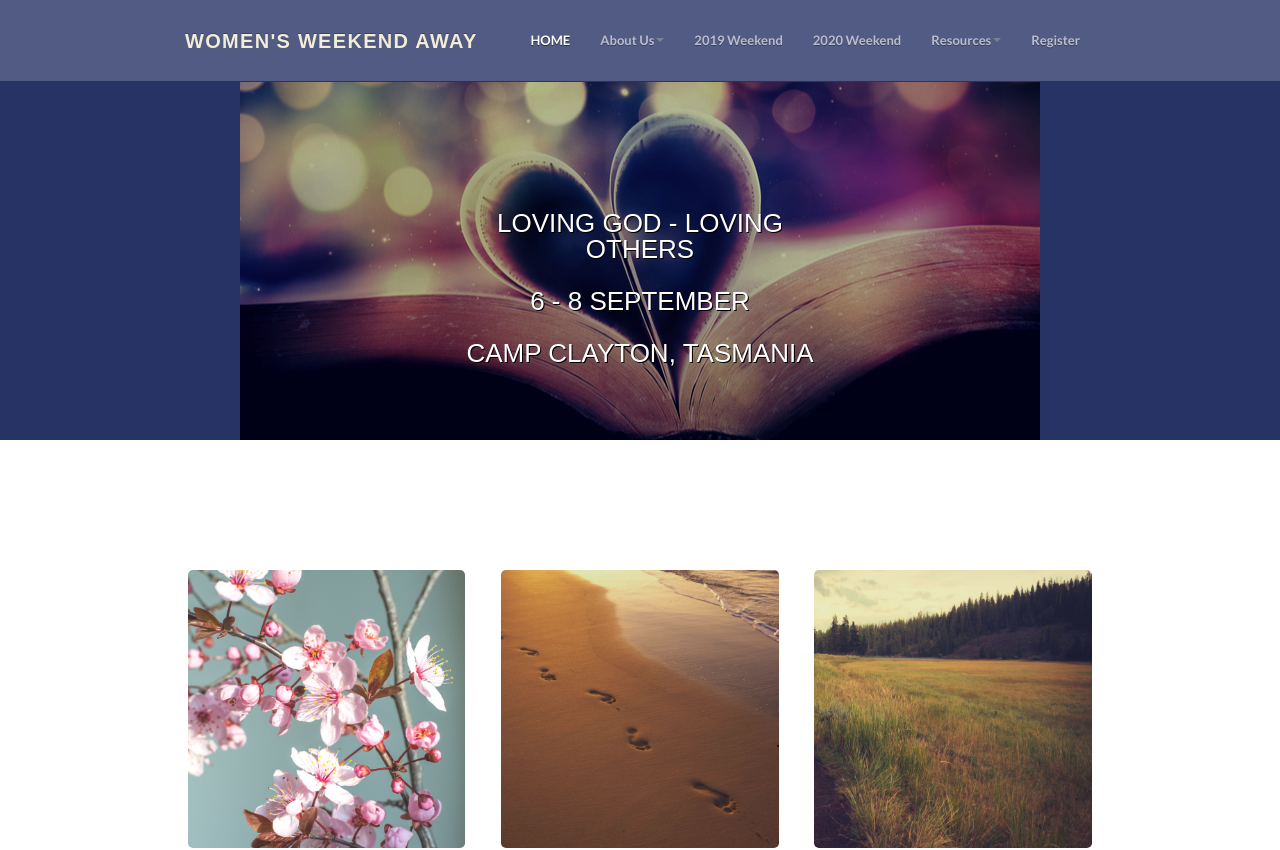
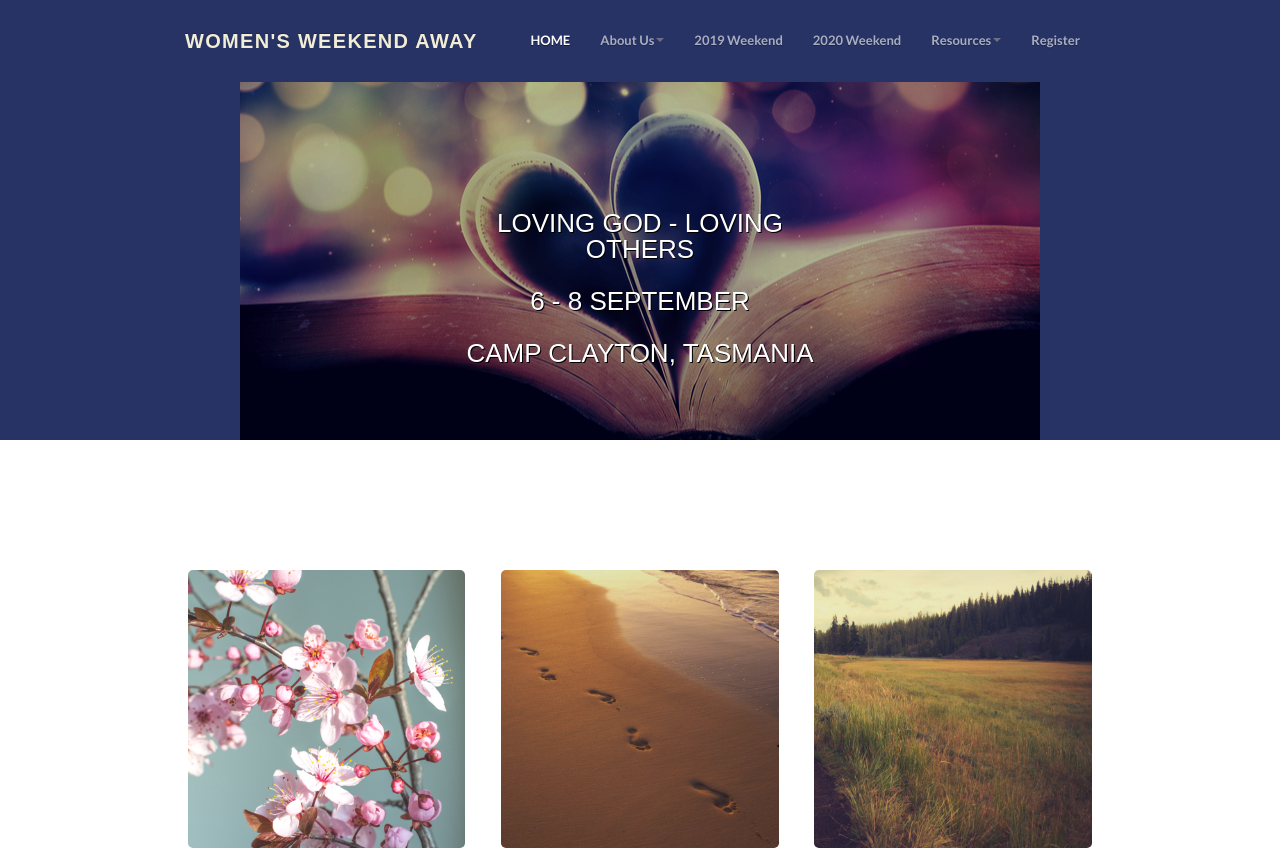
Before and after one commit to NewFrontDoor/wwa.ministry.net.au, a React (Create React App) app: page / in a window 1280 px wide. Shown: the top 850 px of the page. Built offline with nearby package versions, Linux system fonts and the light colour scheme.

Commit message:
Change nav colour

```diff
--- a/src/assets/css/custom.css
+++ b/src/assets/css/custom.css
@@ -4,7 +4,7 @@
 
 .navbar.navbar-inverse{
     /*background: rgba(52, 49, 72, 0.5);*/
-    background: #525b83;
+    background: #273364;
     border-bottom: 1px solid #273364;
     color: #333;
 }
```
